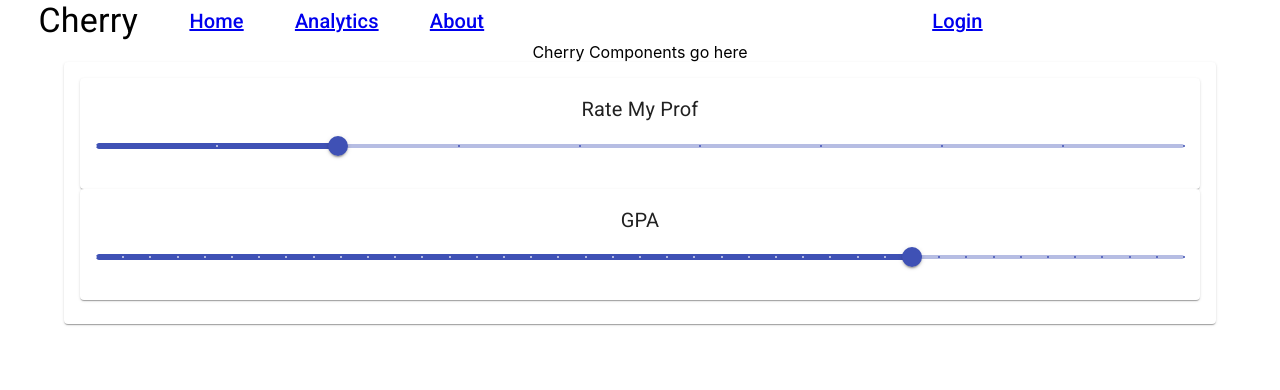
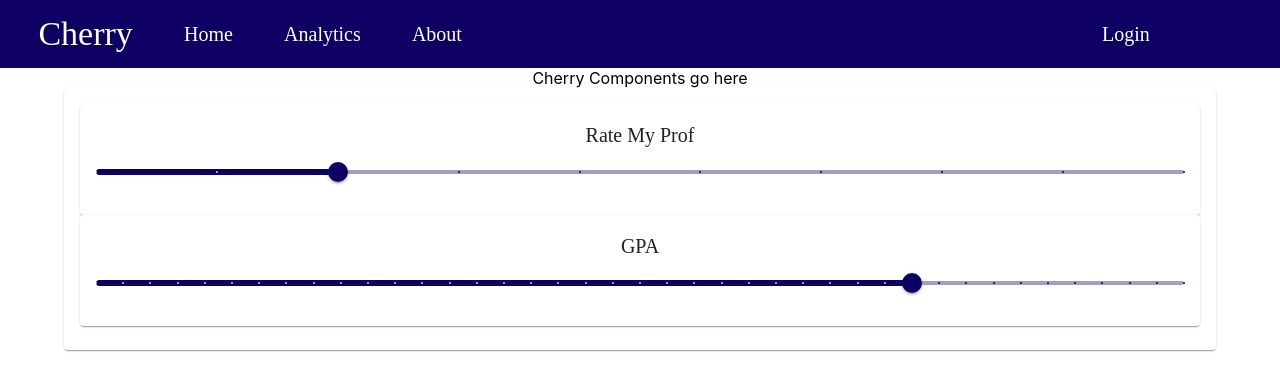
Before and after one commit to open-source-at-illinois/cherry, a React (Create React App) app in the folder web/: page /home in a window 1280 px wide. Shown: the top 390 px of the page. Built offline with nearby package versions, Linux system fonts and the light colour scheme.

Commit message:
Add Better Styling for NavBar

```diff
--- a/web/src/components/NavBar.js
+++ b/web/src/components/NavBar.js
@@ -1,24 +1,17 @@
 import React from "react";
 import Box from '@mui/material/Box';
 import Typography from '@mui/material/Typography';
+import Link from '@mui/material/Link';
 
 
 const NavBar = (props) => {
     return (
-    <Box sx={{ display: 'flex', alignItems: 'center'}} styl>
+    <Box sx={{ display: 'flex', alignItems: 'center', backgroundColor: '#0E0063', color: 'white', paddingTop: "1%", paddingBottom: "1%"}}>
         <Typography variant="h4" sx = {{ marginLeft: "3%" }}>Cherry</Typography>
-        <Typography variant="h6" component="div" sx={{ marginLeft: "4%" }}>
-            <a href="/home">Home</a>
-        </Typography>
-        <Typography variant="h6" component="div" sx={{ marginLeft: "4%" }}>
-            <a href="/analytics">Analytics</a>
-        </Typography>
-        <Typography variant="h6" component="div" sx={{ marginLeft: "4%" }}>
-            <a href="/about">About</a>
-        </Typography>
-        <Typography variant="h6" component="div" sx={{ marginLeft: "35%" }}>
-            <a href="/login">Login</a>
-            </Typography>
+        <Link href="/home" underline="none" color='inherit' sx={{ marginLeft: "4%" }} variant="h6">Home</Link>
+        <Link href="/analytics" underline="none" color='inherit' sx={{ marginLeft: "4%" }} variant="h6">Analytics</Link>
+        <Link href="/about" underline="none" color='inherit' sx={{ marginLeft: "4%" }} variant="h6">About</Link>
+        <Link href="/login" underline="none" color='inherit' sx={{ marginLeft: "50%" }} variant="h6">Login</Link>
     </Box>
     )
 }
--- a/web/src/index.js
+++ b/web/src/index.js
@@ -12,11 +12,16 @@ const themeOptions = createTheme ({
   palette: {
     type: 'light',
     primary: {
-      main: '#3f51b5',
+      main: '#0E0063',
     },
     secondary: {
       main: '#f50057',
     },
+  },
+  typography: {
+    fontFamily: [
+      'Saira',
+    ].join(','),
   },
 });
 
```
